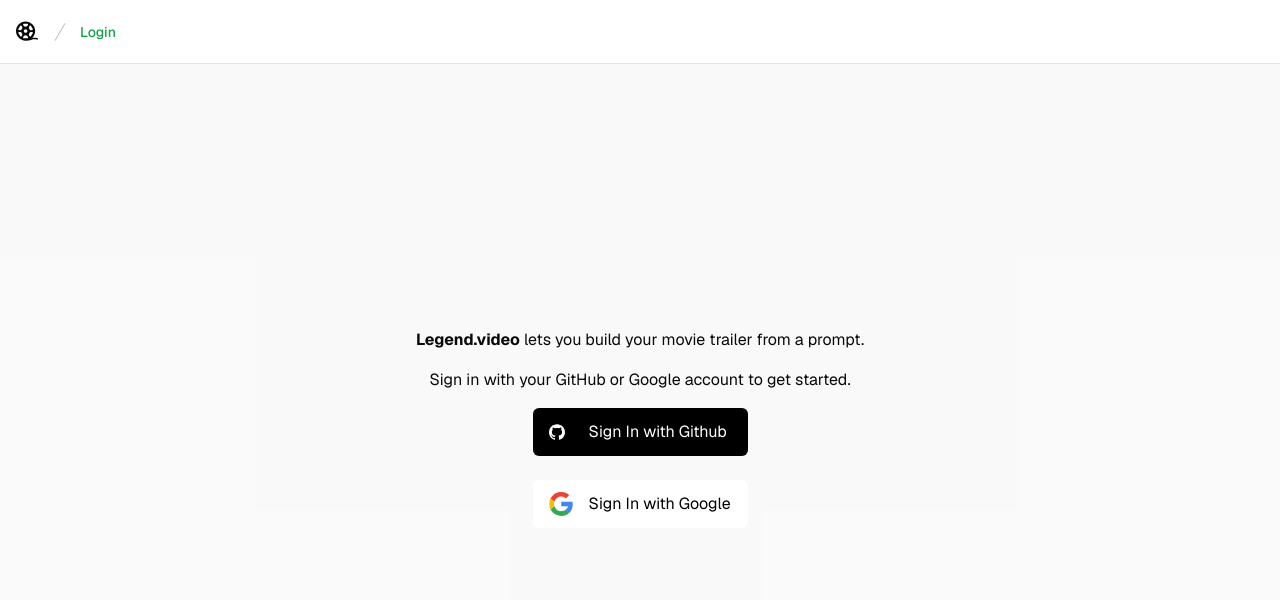
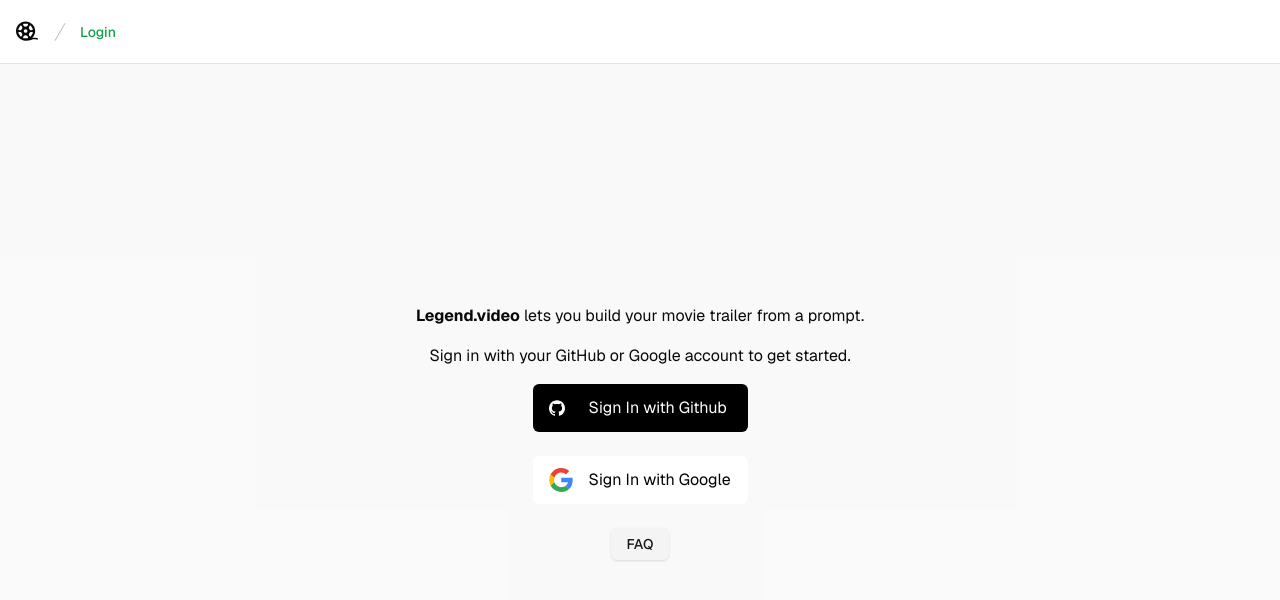
Before and after one commit to gaborcselle/legend.video, a Next.js app: page /sign-in in a window 1280 px wide. Shown: the top 600 px of the page. Built offline with nearby package versions, Linux system fonts and the light colour scheme; no server answers.

Commit message:
fixed faq page

```diff
--- a/app/(root)/faq/page.tsx
+++ b/app/faq/page.tsx
@@ -1,3 +1,8 @@
+import type { Metadata } from 'next'
+
+export const metadata: Metadata = {
+  title: 'FAQ',
+}
 
 export default function FAQ() {
     return (
@@ -22,14 +27,14 @@
             </p>
 
             <h2 className="text-xl font-bold">4. How can I help?</h2>
-            <p>
+            <div>
                 We need help with lots of things:
                 <ol>
                     <li>Keeping scenes consistent - the approach we use now is text-based + choosing model checkpoints to keep styling consistent. We'd like to evaluate approaches that use latent space embeddings.</li>
                     <li>Change storyboard with prompts. You should be able to change the storyboard by saying things like &quot;add another scene&quot;.</li>
                     <li>Please check the <a className="underline" href="https://github.com/gaborcselle/legend.video/issues">issues page</a> on GitHub to see what else you can help with.</li>
                 </ol>
-            </p>
+            </div>
 
             <h2 className="text-xl font-bold">5. Do you make money with the credits?</h2>
             <p>No. We're projecting to break even after paying for hosting and AI-as-a-service fees.</p>
--- a/app/sign-in/page.tsx
+++ b/app/sign-in/page.tsx
@@ -3,6 +3,8 @@
 import { redirect } from 'next/navigation'
 import { createClient } from '@/utils/supabase/server'
 import { cookies } from 'next/headers'
+import { Button } from '@/components/ui/button'
+import Link from 'next/link'
 
 export default async function SignInPage() {
   const cookieStore = cookies()
@@ -22,6 +24,11 @@
       <p>Sign in with your GitHub or Google account to get started.</p>
       <OAuthWithGithub />
       <OAuthWithGoogle />
+      <Link href="/faq">
+        <Button variant="secondary">
+          FAQ
+        </Button>
+      </Link>
     </div>
   )
 }
--- a/middleware.ts
+++ b/middleware.ts
@@ -24,6 +24,6 @@
      * - favicon.ico (favicon file)
      * Feel free to modify this pattern to include more paths.
      */
-    "/((?!_next/static|_next/image|favicon.ico|sign-in|auth/*|api/*).*)",
+    "/((?!_next/static|_next/image|favicon.ico|sign-in|auth/*|faq|api/*).*)",
   ],
 };
```
